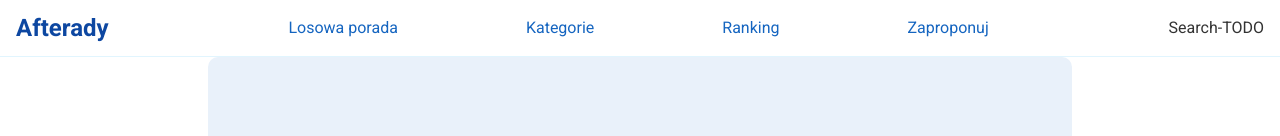
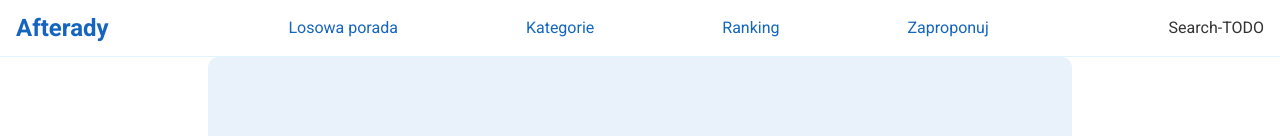
Before and after one commit to cerbin1/tips, a React (Vite) app: page / in a window 1280 px wide. In both pictures the pointer is over the element "Afterady". Shown: the top 136 px of the page. Built offline with nearby package versions, Linux system fonts and the light colour scheme.

Commit message:
Fix text-blue hover class

```diff
--- a/src/index.css
+++ b/src/index.css
@@ -32,6 +32,10 @@ h1 {
 .text-blue {
   color: #0d47a1;
 }
+
+.text-blue:hover {
+  color: #1565c0;
+}
 /* Commons end */
 
 /* Header start */
@@ -41,10 +45,6 @@ header {
   align-items: center;
   justify-content: space-between;
   padding: 0 1rem;
-}
-
-.logo:hover {
-  color: #1565c0;
 }
 
 nav {
```
